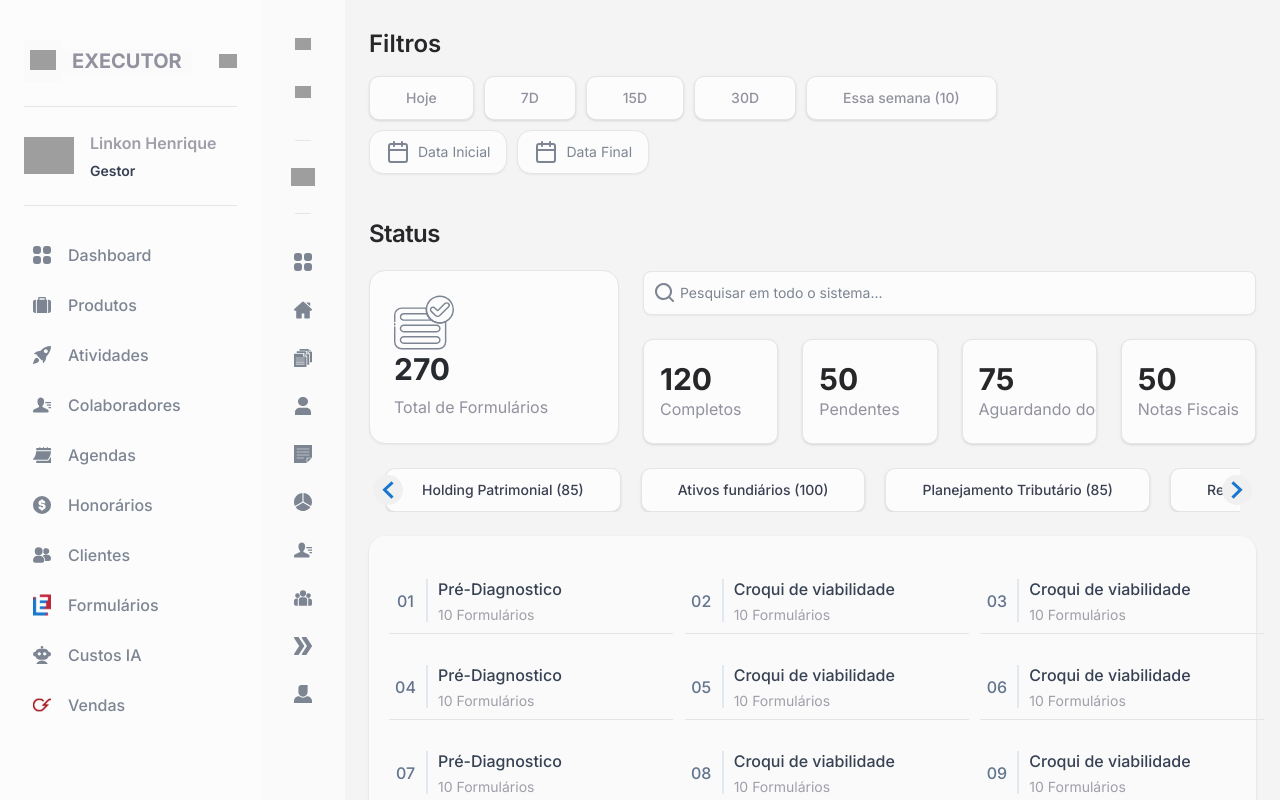
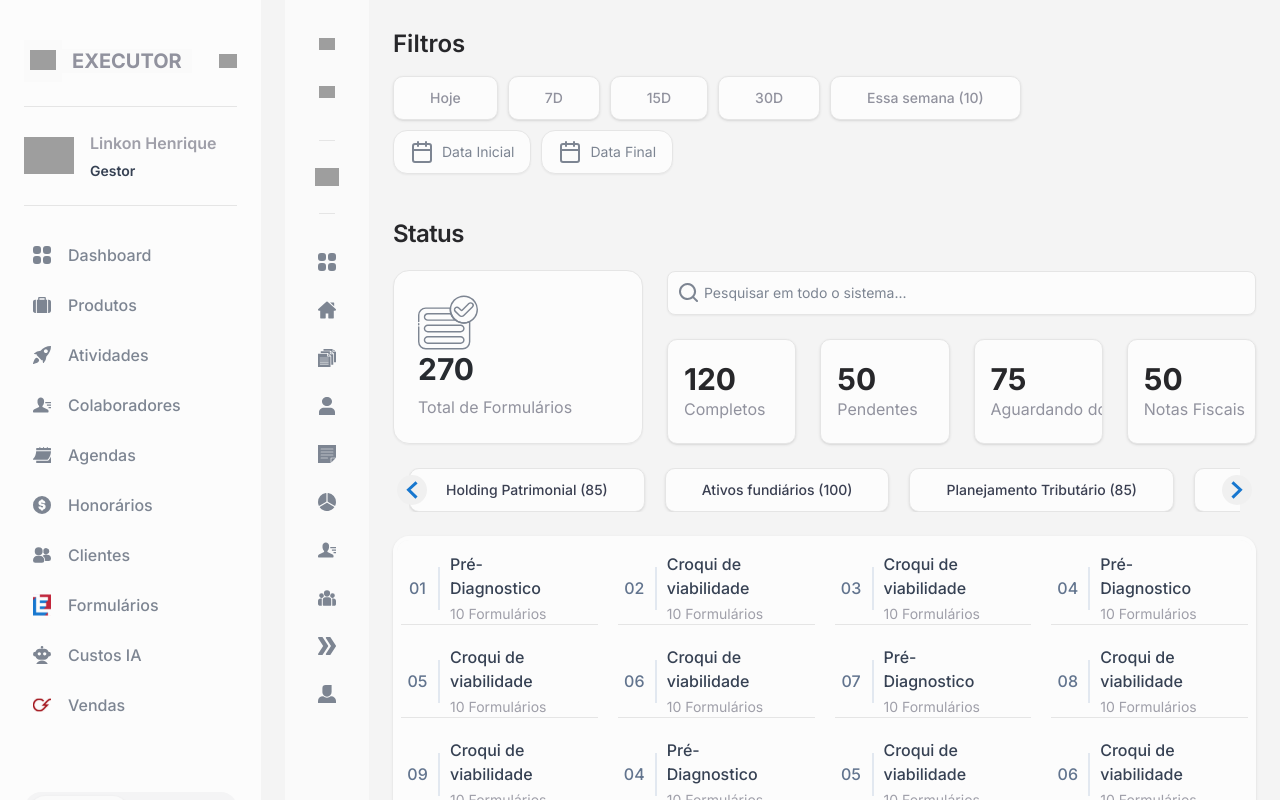
Before and after one commit to joseotaviopc/people-list, a React (Vite) app: page / in a window 1280 px wide. Both pictures are taken after a click on the button 42 px from the left and 44 px from the top of the page. Shown: the top 800 px of the page. Built offline with nearby package versions, Linux system fonts and the light colour scheme; grey boxes are pictures that could not be loaded.

Commit message:
fix: sidebar and other components

```diff
--- a/src/components/Dashboard/DashboardPage.tsx
+++ b/src/components/Dashboard/DashboardPage.tsx
@@ -14,7 +14,7 @@ export default function DashboardPage() {
 
   return (
     <main className="flex h-auto flex-wrap bg-background">
-      <div className="flex h-auto">
+      <div className="flex gap-6 h-auto bg-background-dark">
         <MainSidebar setHideMenu={setHideMenu} hideMenu={hideMenu} />
         <Sidebar setHideMenu={setHideMenu2} hideMenu={hideMenu2} />
       </div>
--- a/src/components/Dashboard/FormsList.tsx
+++ b/src/components/Dashboard/FormsList.tsx
@@ -9,18 +9,25 @@ export function FormsList() {
     { number: "07", name: "Pré-Diagnostico", count: 10 },
     { number: "08", name: "Croqui de viabilidade", count: 10 },
     { number: "09", name: "Croqui de viabilidade", count: 10 },
+    { number: "04", name: "Pré-Diagnostico", count: 10 },
+    { number: "05", name: "Croqui de viabilidade", count: 10 },
+    { number: "06", name: "Croqui de viabilidade", count: 10 },
+    { number: "07", name: "Pré-Diagnostico", count: 10 },
+    { number: "08", name: "Croqui de viabilidade", count: 10 },
+    { number: "09", name: "Croqui de viabilidade", count: 10 },
+    { number: "09", name: "Croqui de viabilidade", count: 10 },
   ];
 
   return (
-    <section className="px-5 py-8 mt-6 w-full rounded-2xl shadow bg-zinc-50">
-      <div className="grid grid-cols-3 gap-x-10 gap-5 ">
+    <section className="px-1 border-4 py-3 mt-6 w-full rounded-2xl shadow bg-background border-background max-h-80  overflow-y-auto">
+      <div className="grid md:grid-cols-2 lg:grid-cols-3 xl:grid-cols-4 gap-5">
         {formItems.map((item, index) => (
           <article
             key={index}
-            className="my-auto mr-auto basis-0 min-w-60 w-fit pr-8 border-b"
+            className="my-auto basis-0  w-fit pr-8 border-b"
           >
             <div className="flex overflow-hidden justify-center items-center px-1.5 ">
-              <div className="flex gap-2.5 items-center my-auto min-h-[65px] min-w-60 ">
+              <div className="flex gap-2.5 items-center my-auto min-h-[65px]  ">
                 <div className="flex gap-2.5 justify-center items-center my-auto text-base font-medium text-center whitespace-nowrap text-slate-500">
                   <span className="my-auto min-w-[21px]">
                     {item.number}
--- a/src/components/MainSidebar.tsx
+++ b/src/components/MainSidebar.tsx
@@ -126,7 +126,7 @@ export function MainSidebar({ setHideMenu, hideMenu }: MainSidebarProps) {
   if (!hideMenu) {
     return (
       <aside className="flex flex-col justify-center self-stretch px-6 py-10 h-full bg-background min-w-60 w-[261px] max-md:px-5 transition-transform duration-500">
-        <div className="flex flex-col flex-1 justify-center h-full w-full">
+        <div className="flex flex-col flex-1  h-full w-full">
           <header className="flex justify-between items-center w-full">
             <div className="flex flex-1 shrink self-stretch my-auto w-full basis-0">
               <div className="flex justify-center items-center px-1.5 pt-1 pb-1.5 my-auto bg-zinc-50 w-[38px]">
@@ -175,7 +175,7 @@ export function MainSidebar({ setHideMenu, hideMenu }: MainSidebarProps) {
               </Button>
             ))}
           </nav>
-          <div className="flex-1 self-stretch w-full min-h-[187px] h-full" />
+          <div className="flex-1 self-stretch w-full max-h-[62px] h-full" />
 
           <div className="flex gap-1 justify-center items-center self-center p-1 rounded-2xl bg-zinc-100">
             <button className="flex gap-2 justify-center items-center self-stretch my-auto rounded-2xl shadow-sm bg-zinc-50 min-h-8 w-[100px]">
--- a/src/components/Sidebar.tsx
+++ b/src/components/Sidebar.tsx
@@ -118,7 +118,7 @@ export function Sidebar({ setHideMenu, hideMenu }: SidebarProps) {
   if (!hideMenu) {
     return (
       <aside className="flex flex-col justify-center self-stretch px-6 py-10 h-full bg-background min-w-60 w-[261px] max-md:px-5 transition-transform duration-500">
-        <div className="flex flex-col flex-1 justify-center h-full w-full">
+        <div className="flex flex-col flex-1  h-full w-full">
           <header className="flex justify-between items-center w-full">
             <div className="flex flex-1 shrink self-stretch my-auto w-full basis-0">
               <div className="flex justify-center items-center px-1.5 pt-1 pb-1.5 my-auto bg-zinc-50 w-[38px]">
@@ -167,7 +167,7 @@ export function Sidebar({ setHideMenu, hideMenu }: SidebarProps) {
               </Button>
             ))}
           </nav>
-          <div className="flex-1 self-stretch w-full min-h-[187px] h-full" />
+          <div className="flex-1 self-stretch w-full max-h-[62px] h-full" />
 
           <div className="flex gap-1 justify-center items-center self-center p-1 rounded-2xl bg-zinc-100">
             <button className="flex gap-2 justify-center items-center self-stretch my-auto rounded-2xl shadow-sm bg-zinc-50 min-h-8 w-[100px]">
```
